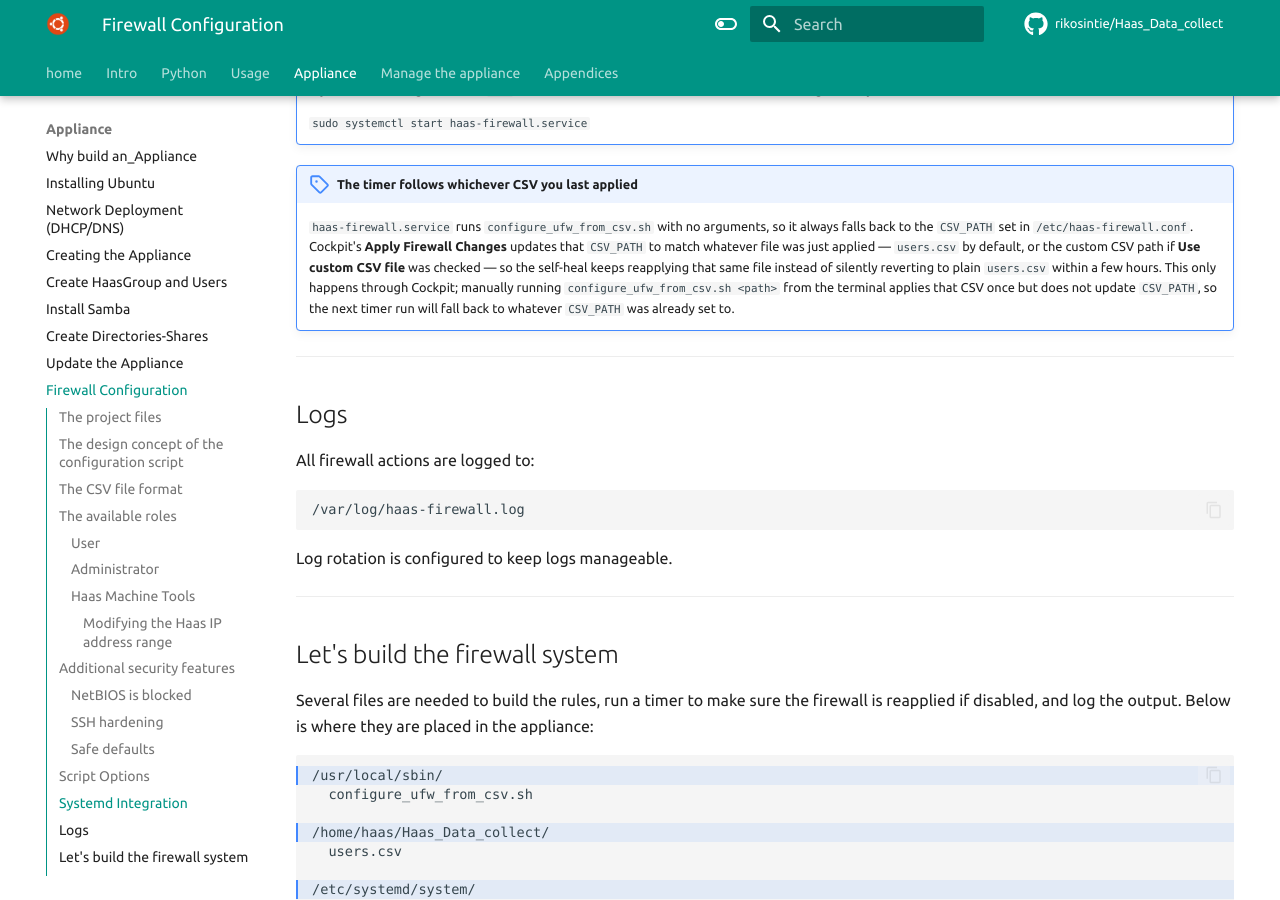
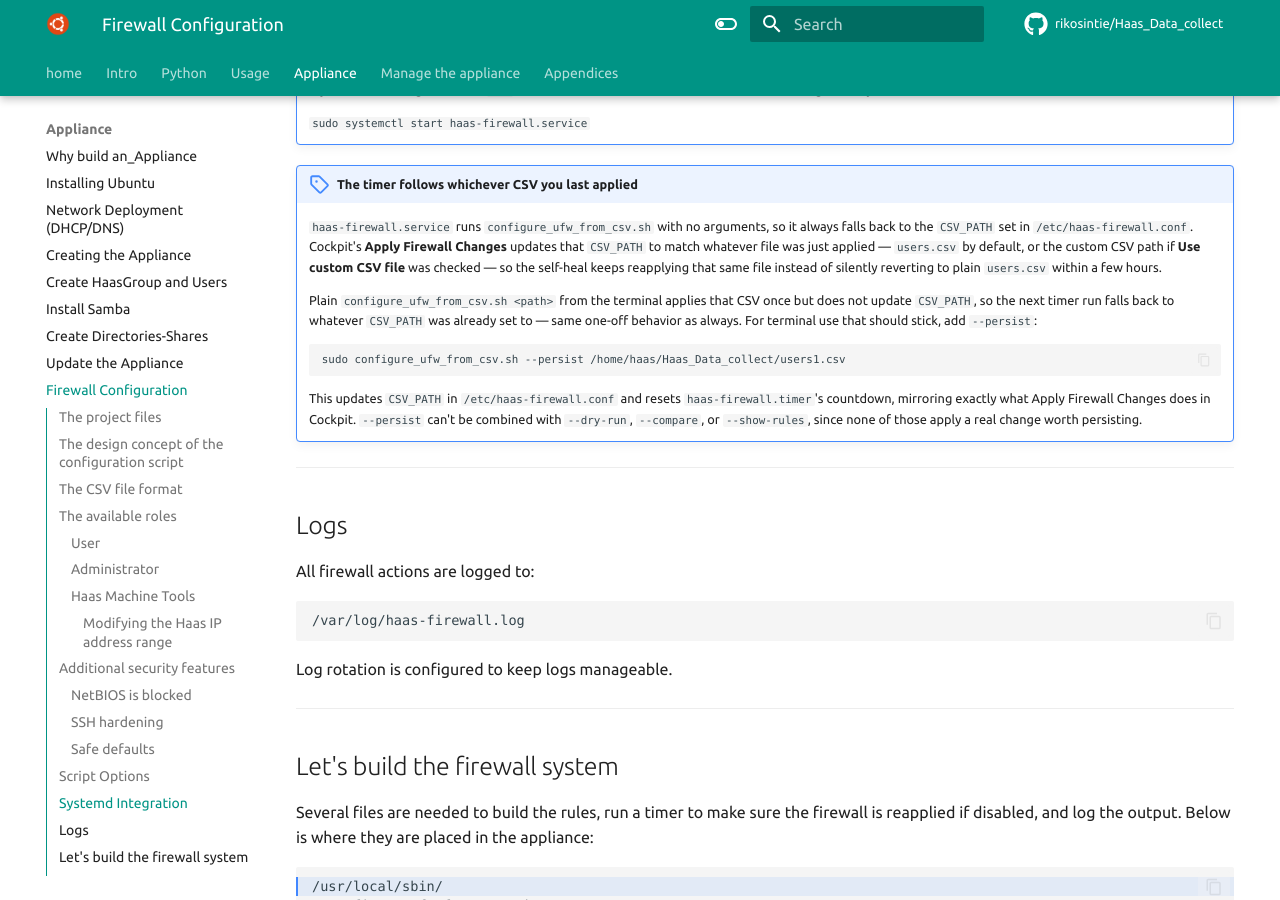
Before and after one commit to rikosintie/Haas_Data_collect, an MkDocs documentation site: the page built from docs/build_the_appliance/firewall_configuration.md, in a window 1280 px wide and 900 px high, scrolled down 5358 px. Built offline with MkDocs 1.6.1 and Material for MkDocs 9.7.7, drawn with Linux system fonts in a browser that asks for light colours; some web fonts are replaced; comment, search, counter and statistics services are not loaded.

Commit message:
Git Title: configure_ufw_from_csv.sh" Added --persist
Git Description:

Summary

Added --persist to configure_ufw_from_csv.sh for terminal-only use — mirrors
both halves of what Cockpit's Apply Firewall Changes does (not just CSV_PATH,
which is the specific gap you flagged, but also the timer-reset I added
last time, which had the same asymmetry):

sudo configure_ufw_from_csv.sh --persist /home/haas/Haas_Data_collect/users1.csv

- Updates CSV_PATH in /etc/haas-firewall.conf and runs systemctl restart haas-firewall.timer,
after a real apply only.
- Rejects combination with --dry-run/--compare/--show-rules (none of those apply a real change worth persisting)
 — verified in a sandboxed test regardless of flag order.
- No flag = unchanged behavior, fully backward compatible with existing scripts/testing workflows.
- persist_csv_path()'s conf-file edit tested against the real haas-firewall.conf
format, including the missing-CSV_PATH-line edge case.

Gotcha hunt: found the timer-reset asymmetry (now fixed via the same flag)
and didn't find other issues worth changing — checked manage_users.sh's zsh
auto-setup (Cockpit-only convenience, already documented as such, not a
correctness/security gap) and haas-install.sh's service/timer enable ordering
(a harmless first-run timing quirk, not a bug).

bash -n clean, mkdocs build --strict clean. This script deploys to /usr/local/sbin/
 — separate from both the Cockpit extension dir and the systemd unit dir,
 so worth its own explicit redeploy: sudo cp configure_ufw_from_csv.sh /usr/local/sbin/
 (no daemon-reload or service restart needed, it's just a script).

````diff
--- a/docs/build_the_appliance/firewall_configuration.md
+++ b/docs/build_the_appliance/firewall_configuration.md
@@ -202,10 +202,23 @@ countdown too, not just the timer's own scheduled runs.
     `users.csv` by default, or the custom CSV path if **Use custom CSV
     file** was checked — so the self-heal keeps reapplying that same file
     instead of silently reverting to plain `users.csv` within a few
-    hours. This only happens through Cockpit; manually running
-    `configure_ufw_from_csv.sh <path>` from the terminal applies that CSV
-    once but does not update `CSV_PATH`, so the next timer run will fall
-    back to whatever `CSV_PATH` was already set to.
+    hours.
+
+    Plain `configure_ufw_from_csv.sh <path>` from the terminal applies
+    that CSV once but does not update `CSV_PATH`, so the next timer run
+    falls back to whatever `CSV_PATH` was already set to — same one-off
+    behavior as always. For terminal use that should stick, add
+    `--persist`:
+
+    ```bash
+    sudo configure_ufw_from_csv.sh --persist /home/haas/Haas_Data_collect/users1.csv
+    ```
+
+    This updates `CSV_PATH` in `/etc/haas-firewall.conf` and resets
+    `haas-firewall.timer`'s countdown, mirroring exactly what Apply
+    Firewall Changes does in Cockpit. `--persist` can't be combined with
+    `--dry-run`, `--compare`, or `--show-rules`, since none of those
+    apply a real change worth persisting.
 
 ----------------------------------------------------------------
 
````
Also changed, not shown: 1 other file.
